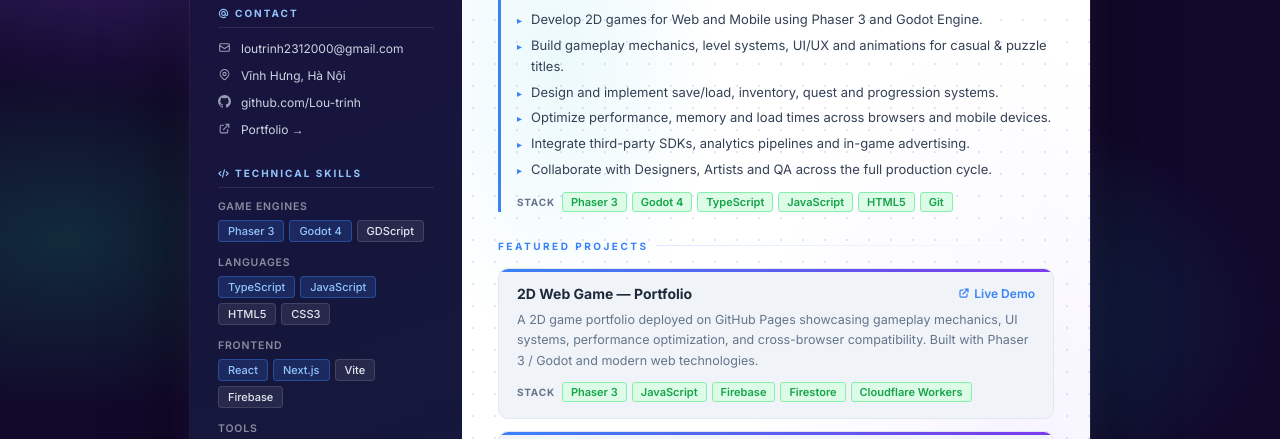
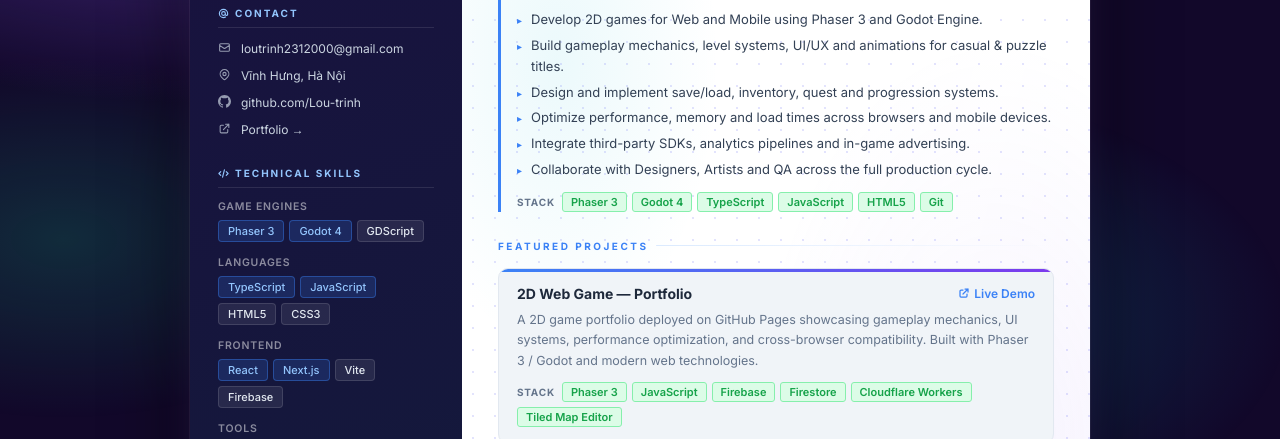
Before and after one commit to Lou-trinh/infomation, a plain HTML site: page index.html in a window 1280 px wide. Shown: the part 361-800 px from the top of the page. Drawn offline with Linux system fonts and the light colour scheme.

Commit message:
Add Tiled Map Editor to game project stack

```diff
--- a/index.html
+++ b/index.html
@@ -746,6 +746,7 @@
             <span class="chip">Firebase</span>
             <span class="chip">Firestore</span>
             <span class="chip">Cloudflare Workers</span>
+            <span class="chip">Tiled Map Editor</span>
           </div>
         </div>
         <div class="proj-card">
```
